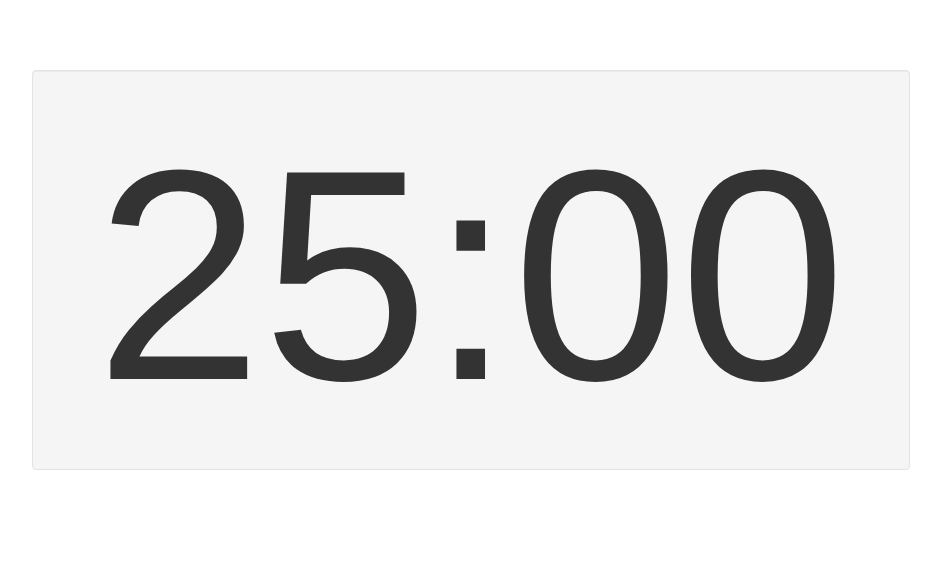
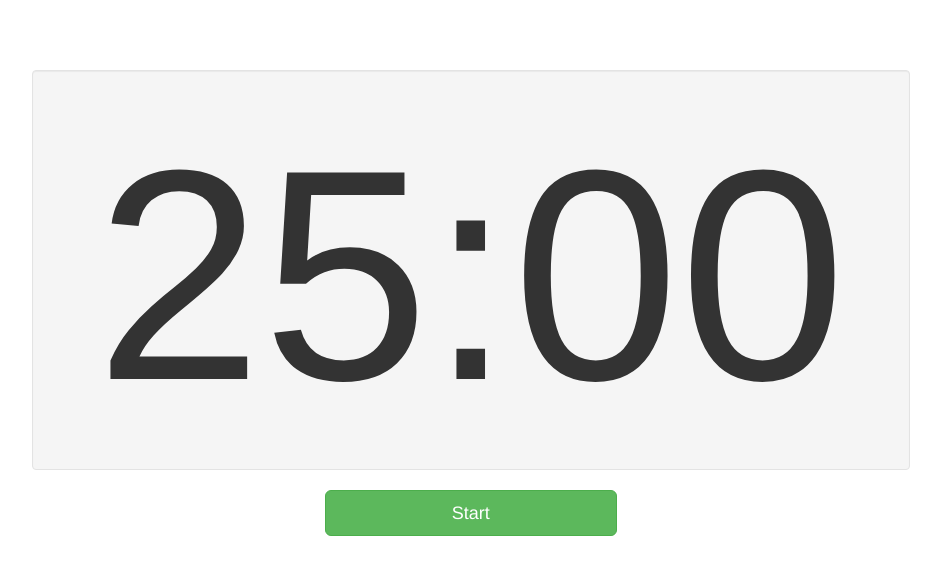
Before and after one commit to hrigoberto/pomodorotimer, a website: page public/html/index.html in a window 1280 px wide. Shown: the whole page, without its empty margins (218-1159 px from the left). Drawn offline with nearby package versions, Linux system fonts and the light colour scheme; files that its build step writes are made by us from their sources; files whose address does not match are found by name.

Commit message:
completed user story 2

```diff
--- a/public/html/index.html
+++ b/public/html/index.html
@@ -12,6 +12,7 @@
     <div class="well col-md-8 col-lg-9 col-sm-6 col-xs-6 col-md-offset-2 col-sm-offset-3 col-xs-offset-3">
       <h1 id="timer">25:00</h1>
     </div>
+    <button type="button" class="btn btn-success btn-lg col-md-3 col-md-offset-5" id="start">Start</button>
   </div>
 </div>
 
```
